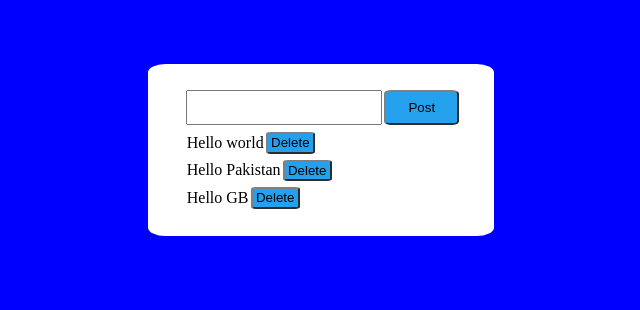
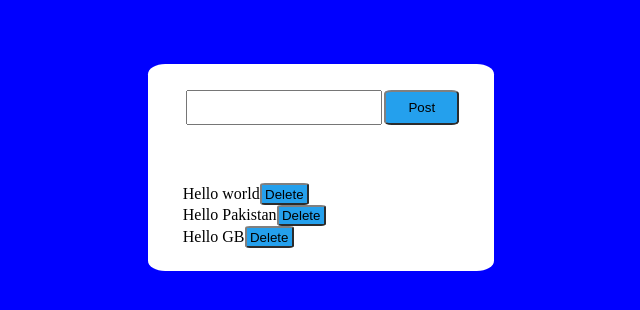
Before and after one commit to alinauman02/to-do-list-app, a React (Create React App) app in the folder frontend/: page / in a window 1280 px wide. Shown: the top 310 px of the page, without its empty margins (319-959 px from the left). Built offline with nearby package versions, Linux system fonts and the light colour scheme.

Commit message:
removed console and table tags

```diff
--- a/frontend/src/components/TodoList.tsx
+++ b/frontend/src/components/TodoList.tsx
@@ -4,16 +4,15 @@ import { Todo } from "../models/todo.model";
 import TodoListItem from "./TodoListItem";
 
 export default function TodoList(props: any) {
-  console.log(props.todos);
   return (
     <div>
-      <table>
+      <ul>
         {props.todos.map((todo: Todo) => (
-          <tr>
+          <li key={todo.id}>
             <TodoListItem todo={todo} />
-          </tr>
+          </li>
         ))}
-      </table>
+      </ul>
     </div>
   );
 }
```
